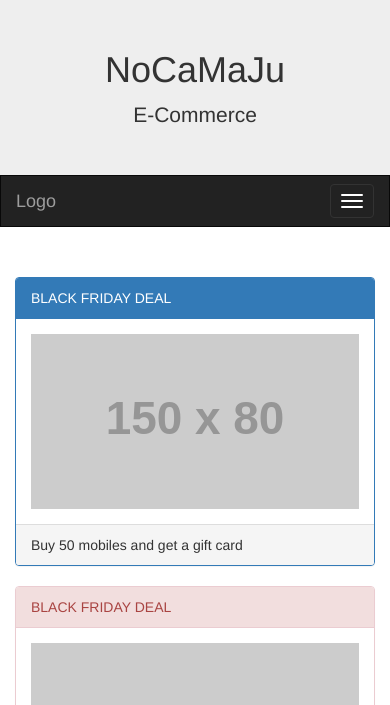
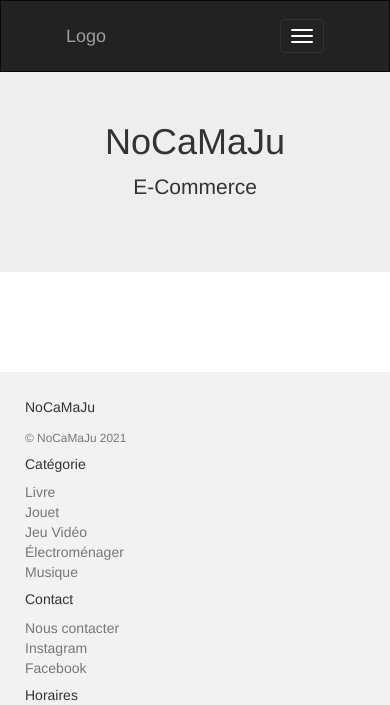
Before and after one commit to Gjuju/SymfonyProject2, a Symfony app: template templates/accueil/index.html.twig in a window 390 px wide; the page is wider, and only the part inside the window is pictured. Shown: the top 705 px of that part. Run offline with Twig, Linux system fonts and the light colour scheme; the template is opened without the code that fills it, so the values that code supplies are empty; grey boxes labelled with a size stand in for pictures from a placeholder-image service; some libraries are stand-ins or nearby versions; grey boxes are pictures that could not be loaded.

Commit message:
Css et rework base twig

```diff
--- /dev/null
+++ b/public/css/Base.css
@@ -0,0 +1,30 @@
+
+
+
+    .container-fluid{
+        padding-left:0px;
+        padding-right: 0px;
+    }
+
+     /* Remove the navbar's default rounded borders and increase the bottom
+      margin */
+      .navbar { padding-left: 50px;
+                padding-right: 50px;
+                padding-top: 10px;
+                padding-bottom: 10px;
+                border-radius: 0; }
+     .navbar-inverse{
+         margin: 0px;
+         vertical-align: middle;
+     }
+
+
+
+      /* Remove the jumbotron's default bottom margin */
+      .jumbotron {
+          height: 200px;
+        margin-bottom: 30px; }
+
+        /* Add a gray background color and some padding to the footer */
+      footer {
+        background-color: #f2f2f2; padding: 25px; }
--- a/public/css/modalLogin.css
+++ b/public/css/modalLogin.css
@@ -1,3 +1,6 @@
+.modal-content{
+  width: 350px;
+}
 .modal-header {
     padding: 0;
   }
--- /dev/null
+++ b/public/css/presentationProduitAccueil.css
@@ -0,0 +1,68 @@
+.mt-50 {
+  margin-top: 50px;
+}
+
+.mb-50 {
+  margin-bottom: 50px;
+}
+
+.card {
+  position: relative;
+  display: -ms-flexbox;
+  display: flex;
+  -ms-flex-direction: column;
+  flex-direction: column;
+  min-width: 0;
+  word-wrap: break-word;
+  border-radius: 20px 20px 20px 20px;
+  -moz-border-radius: 20px 20px 20px 20px;
+  -webkit-border-radius: 20px 20px 20px 20px;
+  border: 0px solid #ffffff;
+  margin-bottom: 30px;
+  -webkit-box-shadow: 0px 0px 10px 1px rgba(0, 0, 0, 0.15);
+  -moz-box-shadow: 0px 0px 10px 1px rgba(0, 0, 0, 0.15);
+  box-shadow: 0px 0px 10px 1px rgba(0, 0, 0, 0.15);
+}
+
+.card-img-actions {
+  position: relative;
+}
+
+.card-body {
+  -ms-flex: 1 1 auto;
+  flex: 1 1 auto;
+  padding: 1.25rem;
+  text-align: center;
+}
+
+.card-img {
+  width: 100%;
+  height: 200px;
+}
+
+.star {
+  color: red;
+}
+
+.bg-cart {
+  background-color: orange;
+  color: #fff;
+}
+
+.bg-cart:hover {
+  color: #fff;
+}
+
+.bg-buy {
+  background-color: green;
+  color: #fff;
+  padding-right: 29px;
+}
+
+.bg-buy:hover {
+  color: #fff;
+}
+
+a {
+  text-decoration: none !important;
+}
--- a/templates/accueil/index.html.twig
+++ b/templates/accueil/index.html.twig
@@ -1,15 +1,31 @@
 {% extends 'base.html.twig' %}
 
-{% block title %}Hello AccueilController!{% endblock %}
+{% block title %}Accueil{% endblock %}
 
 {% block body %}
+    <div class="container d-flex justify-content-center mt-50 mb-50">
+        <div class="row">
+    {% for produit in produits %}
 
+        <div class="col-md-4 mt-2">
+            <div class="card">
+                <div class="card-body">
+                    <div class="card-img-actions"> <img src="{{produit.photo}}" class="card-img img-fluid" alt=""> </div>
+                </div>
+                <div class="card-body bg-light text-center">
+                    <div class="mb-2">
+                        <h6 class="font-weight-semibold mb-2"> <a href="#" class="text-default mb-2" data-abc="true">{{produit.nom}}</a> </h6> <a href="#" class="text-muted" data-abc="true"> {{produit.description}}</a>
+                    </div>
+                    <h3 class="mb-0 font-weight-semibold"> {{produit.prix}}€</h3>
+                   <button type="button" class="btn btn-warning bg-cart"><i class="fa fa-cart-plus mr-2"></i> Ajouter au panier</button>
+                </div>
+            </div>
+        </div>
 
-<div class="example-wrapper">
-    <ul>
-    {% for produit in produits %}
+    {# <ul>
         <li>{{produit}} : {{produit.categorie}} - {{produit.nom}} - {{produit.description}} - {{produit.prix}}€ - {{produit.stock}} - {{produit.photo}}</li>
+       </ul> #}
     {% endfor %}
-    </ul>
-</div>
+    </div>
+    </div>
 {% endblock %}
--- a/templates/base.html.twig
+++ b/templates/base.html.twig
@@ -14,8 +14,13 @@
     <link rel="stylesheet"
       href="https://maxcdn.bootstrapcdn.com/font-awesome/4.5.0/css/font-awesome.min.css" />
 
+    {# CSS #}
+    <link rel="stylesheet" href="/css/Base.css">
     <link rel="stylesheet" href="/css/modalLogin.css" />
+        <link rel="stylesheet" href="/css/PresentationProduitAccueil.css" />
+
     <script src="/js/modalLogin.js"></script>
+
     <title>
       {% block title %}
         Bonjour
@@ -29,32 +34,13 @@
     {% block javascripts %}
 
     {% endblock %}
-    <style>
-      /* Remove the navbar's default rounded borders and increase the bottom
-      margin */ .navbar { margin-bottom: 50px; border-radius: 0; }
 
-      /* Remove the jumbotron's default bottom margin */ .jumbotron {
-      margin-bottom: 0; }
-
-      /* Add a gray background color and some padding to the footer */ footer {
-      background-color: #f2f2f2; padding: 25px; }
-    </style>
   </head>
 
   <body>
-    <div class="jumbotron">
-      <div class="container text-center">
-        <h1>
-          NoCaMaJu
-        </h1>
-        <p>
-          E-Commerce
-        </p>
-      </div>
-    </div>
+        <div class="container-fluid" id="containerHeader">
 
     <nav class="navbar navbar-inverse">
-      <div class="container-fluid">
         <div class="navbar-header">
           <button type="button"
             class="navbar-toggle"
@@ -203,113 +181,30 @@
     </div>
 
     {# Fin Modal #}
-    <div class="container">
-      <div class="row">
-        <div class="col-sm-4">
-          <div class="panel panel-primary">
-            <div class="panel-heading">
-              BLACK FRIDAY DEAL
-            </div>
-            <div class="panel-body">
-              <img src="https://placehold.it/150x80?text=IMAGE"
-                class="img-responsive"
-                style="width:100%"
-                alt="Image" />
-            </div>
-            <div class="panel-footer">
-              Buy 50 mobiles and get a gift card
+
+    <div class="jumbotron">
+      <div class="container text-center">
+        <h1>
+          NoCaMaJu
+        </h1>
+        <p>
+          E-Commerce
+        </p>
       </div>
     </div>
-        </div>
-        <div class="col-sm-4">
-          <div class="panel panel-danger">
-            <div class="panel-heading">
-              BLACK FRIDAY DEAL
-            </div>
-            <div class="panel-body">
-              <img src="https://placehold.it/150x80?text=IMAGE"
-                class="img-responsive"
-                style="width:100%"
-                alt="Image" />
-            </div>
-            <div class="panel-footer">
-              Buy 50 mobiles and get a gift card
-            </div>
-          </div>
-        </div>
-        <div class="col-sm-4">
-          <div class="panel panel-success">
-            <div class="panel-heading">
-              BLACK FRIDAY DEAL
-            </div>
-            <div class="panel-body">
-              <img src="https://placehold.it/150x80?text=IMAGE"
-                class="img-responsive"
-                style="width:100%"
-                alt="Image" />
-            </div>
-            <div class="panel-footer">
-              Buy 50 mobiles and get a gift card
-            </div>
-          </div>
-        </div>
-      </div>
-    </div><br />
 
-    <div class="container">
-      <div class="row">
-        <div class="col-sm-4">
-          <div class="panel panel-primary">
-            <div class="panel-heading">
-              BLACK FRIDAY DEAL
-            </div>
-            <div class="panel-body">
-              <img src="https://placehold.it/150x80?text=IMAGE"
-                class="img-responsive"
-                style="width:100%"
-                alt="Image" />
-            </div>
-            <div class="panel-footer">
-              Buy 50 mobiles and get a gift card
-            </div>
-          </div>
-        </div>
-        <div class="col-sm-4">
-          <div class="panel panel-primary">
-            <div class="panel-heading">
-              BLACK FRIDAY DEAL
-            </div>
-            <div class="panel-body">
-              <img src="https://placehold.it/150x80?text=IMAGE"
-                class="img-responsive"
-                style="width:100%"
-                alt="Image" />
-            </div>
-            <div class="panel-footer">
-              Buy 50 mobiles and get a gift card
-            </div>
-          </div>
-        </div>
-        <div class="col-sm-4">
-          <div class="panel panel-primary">
-            <div class="panel-heading">
-              BLACK FRIDAY DEAL
-            </div>
-            <div class="panel-body">
-              <img src="https://placehold.it/150x80?text=IMAGE"
-                class="img-responsive"
-                style="width:100%"
-                alt="Image" />
-            </div>
-            <div class="panel-footer">
-              Buy 50 mobiles and get a gift card
-            </div>
-          </div>
-        </div>
-      </div>
-    </div><br /><br />
 
-    <footer class="container-fluid">
+
+
+    {% block body %}
+
+
+    {% endblock %}
+
+
+  </body>
+    <footer>
+    <div class="container-fluid">
       <div class="row">
         <div class="col-sm-3">
           <p>
```
Also changed, not shown: other parts of templates/base.html.twig (+19 -30 lines). Lines whose indentation alone changed are shown as unchanged.
